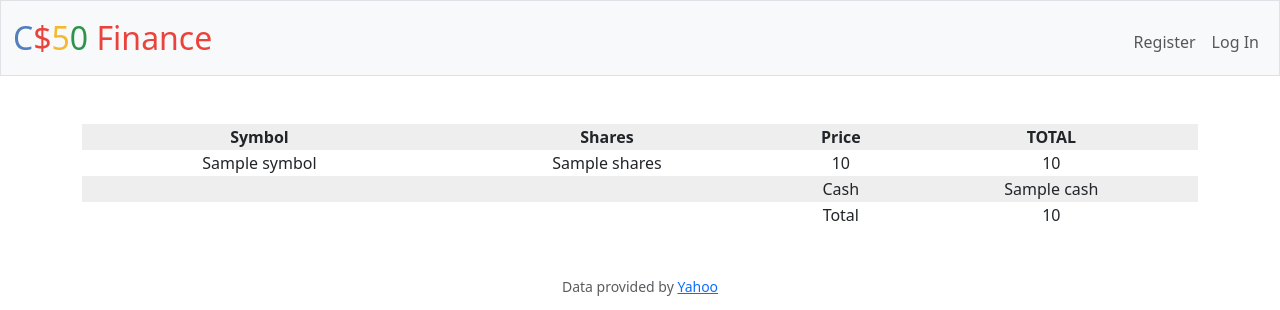
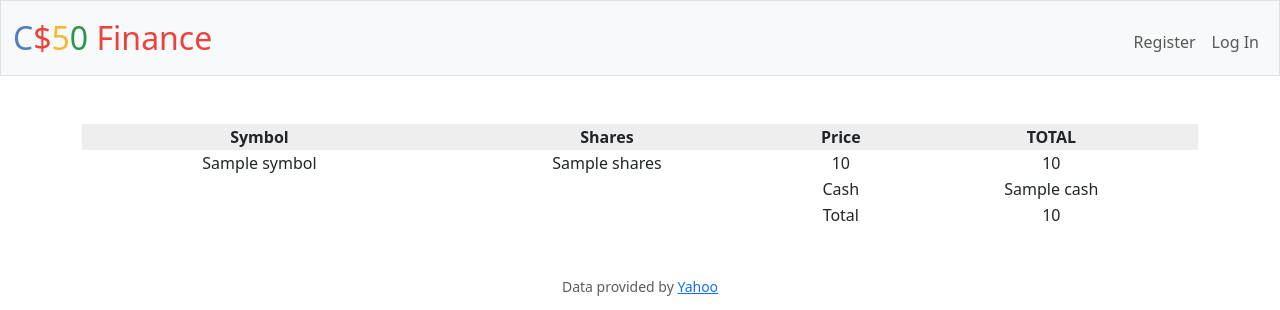
Before and after one commit to martinhild/CS50-my-solutions, a Flask app: template finance/templates/index.html in a window 1280 px wide. Shown: the top 310 px of the page. Run offline with Flask 3, Linux system fonts and the light colour scheme; the template is opened without the code that fills it: most values are stand-ins (such as "Sample title", 1, 10 or a date in 2020); some libraries are stand-ins or nearby versions.

Commit message:
Sun, Feb 11, 2024, 4:45 PM +01:00

```diff
--- a/finance/static/styles.css
+++ b/finance/static/styles.css
@@ -32,3 +32,7 @@ table tr:nth-child(odd)
 table tr:nth-child(even){
     background-color:#fff;
 }
+
+table tr.bottom {
+    background-color:#fff;
+}
--- a/finance/templates/index.html
+++ b/finance/templates/index.html
@@ -22,13 +22,13 @@
           <td>{{ element.total }}</td>
         </tr>
         {% endfor %}
-        <tr>
+        <tr class="bottom">
           <td></td>
           <td></td>
           <td>Cash</td>
           <td>{{ cash }}</td>
         </tr>
-        <tr class>
+        <tr class="bottom">
           <td></td>
           <td></td>
           <td>Total</td>
```
